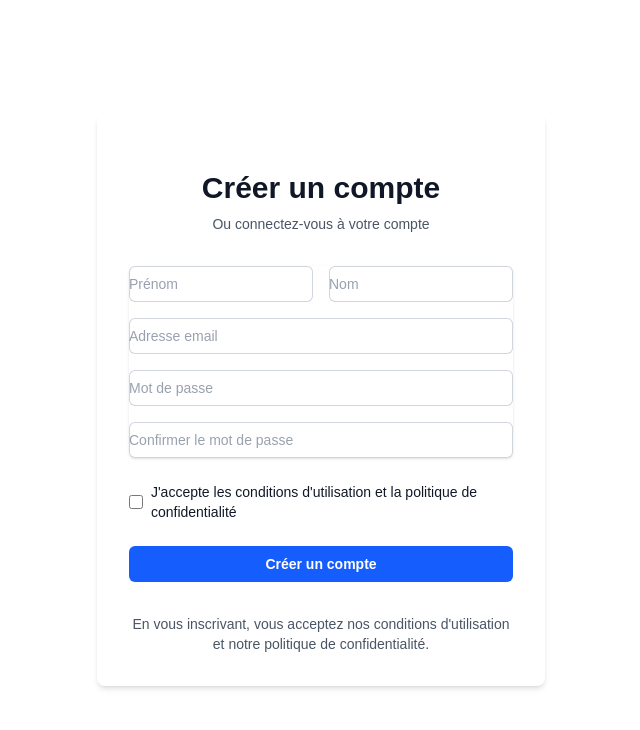
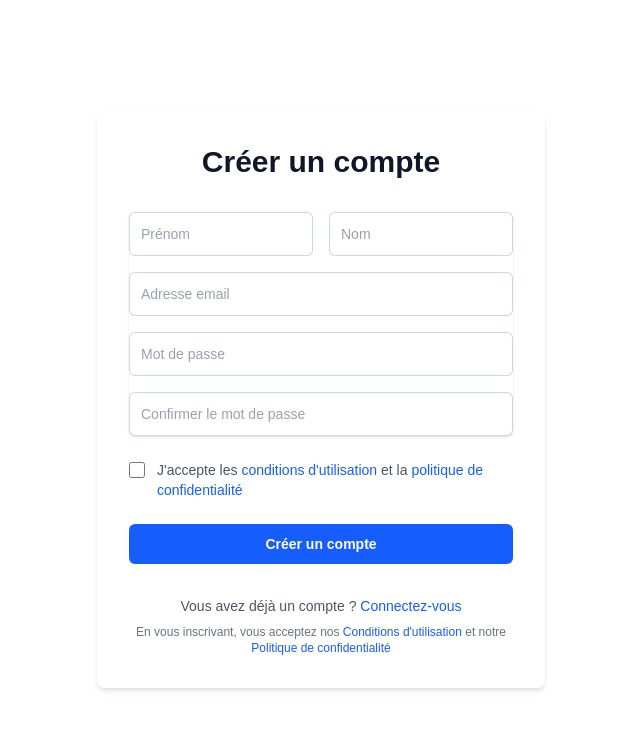
Before and after one commit to REMSofram/rdcoaching, a Next.js app: page /auth/signup in a window 1280 px wide. Shown: the top 730 px of the page, without its empty margins (319-959 px from the left). Built offline with nearby package versions, Linux system fonts and the light colour scheme; no server answers.

Commit message:
new login changes

```diff
--- a/src/app/auth/callback/route.ts
+++ b/src/app/auth/callback/route.ts
@@ -20,6 +20,11 @@ export async function GET(request: Request) {
         return NextResponse.redirect(new URL('/coach/dashboard', request.url));
       }
 
+      // Si un paramètre next est fourni, l'utiliser pour la redirection
+      if (next && next !== '/onboarding') {
+        return NextResponse.redirect(new URL(next, request.url));
+      }
+
       // Pour les non-coachs, vérifier l'état d'onboarding
       const { data: profile } = await supabase
         .from('profiles')
--- a/src/app/auth/login/page.tsx
+++ b/src/app/auth/login/page.tsx
@@ -8,10 +8,9 @@ import Link from 'next/link';
 export default function LoginPage() {
   const [email, setEmail] = useState('');
   const [password, setPassword] = useState('');
-  const [isMagicLinkSent, setIsMagicLinkSent] = useState(false);
   const [isLoading, setIsLoading] = useState(false);
   const [error, setError] = useState<string | null>(null);
-  const { signIn, signInWithMagicLink } = useAuth();
+  const { signIn } = useAuth();
   const router = useRouter();
   const searchParams = useSearchParams();
 
@@ -38,53 +37,13 @@ export default function LoginPage() {
     }
   };
 
-  const handleMagicLink = async (e: React.MouseEvent) => {
-    e.preventDefault();
-    if (!email) {
-      setError('Veuillez entrer votre email');
-      return;
-    }
 
-    setIsLoading(true);
-    setError(null);
-
-    try {
-      const { error } = await signInWithMagicLink(email);
-      if (error) throw error;
-      setIsMagicLinkSent(true);
-    } catch (err: any) {
-      setError(err.message || 'Une erreur est survenue');
-    } finally {
-      setIsLoading(false);
-    }
-  };
-
-  if (isMagicLinkSent) {
-    return (
-      <div className="flex min-h-screen flex-col items-center justify-center p-4">
-        <div className="w-full max-w-md space-y-8 rounded-lg bg-white p-8 shadow-md">
-          <div className="text-center">
-            <h2 className="mt-6 text-3xl font-bold text-gray-900">Lien magique envoyé !</h2>
-            <p className="mt-2 text-sm text-gray-600">
-              Vérifiez votre boîte mail et cliquez sur le lien reçu pour vous connecter.
-            </p>
-          </div>
-        </div>
-      </div>
-    );
-  }
 
   return (
     <div className="flex min-h-screen flex-col items-center justify-center p-4">
       <div className="w-full max-w-md space-y-8 rounded-lg bg-white p-8 shadow-md">
         <div className="text-center">
-          <h2 className="mt-6 text-3xl font-bold text-gray-900">Connexion</h2>
-          <p className="mt-2 text-sm text-gray-600">
-            Ou{' '}
-            <Link href="/auth/signup" className="font-medium text-primary hover:text-primary/80">
-              créez un compte
-            </Link>
-          </p>
+          <h2 className="text-3xl font-bold text-gray-900">Connexion</h2>
         </div>
 
         {error && (
@@ -112,7 +71,7 @@ export default function LoginPage() {
                 type="email"
                 autoComplete="email"
                 required
-                className="relative block w-full rounded-md border-0 py-1.5 text-gray-900 ring-1 ring-inset ring-gray-300 placeholder:text-gray-400 focus:ring-2 focus:ring-inset focus:ring-primary sm:text-sm sm:leading-6"
+                className="relative block w-full rounded-md border-0 py-2.5 px-3 text-gray-900 ring-1 ring-inset ring-gray-300 placeholder:text-gray-400 focus:ring-2 focus:ring-inset focus:ring-primary sm:text-sm sm:leading-6"
                 placeholder="Adresse email"
                 value={email}
                 onChange={(e) => setEmail(e.target.value)}
@@ -128,7 +87,7 @@ export default function LoginPage() {
                 type="password"
                 autoComplete="current-password"
                 required
-                className="relative block w-full rounded-md border-0 py-1.5 text-gray-900 ring-1 ring-inset ring-gray-300 placeholder:text-gray-400 focus:ring-2 focus:ring-inset focus:ring-primary sm:text-sm sm:leading-6"
+                className="relative block w-full rounded-md border-0 py-2.5 px-3 text-gray-900 ring-1 ring-inset ring-gray-300 placeholder:text-gray-400 focus:ring-2 focus:ring-inset focus:ring-primary sm:text-sm sm:leading-6"
                 placeholder="Mot de passe"
                 value={password}
                 onChange={(e) => setPassword(e.target.value)}
@@ -150,7 +109,7 @@ export default function LoginPage() {
             </div>
 
             <div className="text-sm">
-              <a href="#" className="font-medium text-primary hover:text-primary/80">
+              <a href="#" className="font-medium text-blue-600 hover:text-blue-800 transition-colors duration-200">
                 Mot de passe oublié ?
               </a>
             </div>
@@ -168,24 +127,12 @@ export default function LoginPage() {
         </form>
 
         <div className="mt-6">
-          <div className="relative">
-            <div className="absolute inset-0 flex items-center">
-              <div className="w-full border-t border-gray-300" />
-            </div>
-            <div className="relative flex justify-center text-sm">
-              <span className="bg-white px-2 text-gray-500">Ou continuez avec</span>
-            </div>
-          </div>
-
-          <div className="mt-6">
-            <button
-              onClick={handleMagicLink}
-              disabled={isLoading}
-              className="group relative flex w-full justify-center rounded-md border border-gray-300 bg-white px-4 py-2 text-sm font-medium text-gray-700 hover:bg-gray-50 focus:outline-none focus:ring-2 focus:ring-primary focus:ring-offset-2 disabled:opacity-50"
-            >
-              <span>Lien magique</span>
-            </button>
-          </div>
+          <p className="text-center text-sm text-gray-600">
+            Pas encore de compte ?{' '}
+            <Link href="/auth/signup" className="font-medium text-blue-600 hover:text-blue-800 transition-colors duration-200">
+              Créer un compte
+            </Link>
+          </p>
         </div>
       </div>
     </div>
--- a/src/app/auth/signup/page.tsx
+++ b/src/app/auth/signup/page.tsx
@@ -93,13 +93,7 @@ export default function SignupPage() {
     <div className="flex min-h-screen flex-col items-center justify-center p-4">
       <div className="w-full max-w-md space-y-8 rounded-lg bg-white p-8 shadow-md">
         <div className="text-center">
-          <h2 className="mt-6 text-3xl font-bold text-gray-900">Créer un compte</h2>
-          <p className="mt-2 text-sm text-gray-600">
-            Ou{' '}
-            <Link href="/auth/login" className="font-medium text-primary hover:text-primary/80">
-              connectez-vous à votre compte
-            </Link>
-          </p>
+          <h2 className="text-3xl font-bold text-gray-900">Créer un compte</h2>
         </div>
 
         {error && (
@@ -128,7 +122,7 @@ export default function SignupPage() {
                   type="text"
                   autoComplete="given-name"
                   required
-                  className="relative block w-full rounded-md border-0 py-1.5 text-gray-900 ring-1 ring-inset ring-gray-300 placeholder:text-gray-400 focus:ring-2 focus:ring-inset focus:ring-primary sm:text-sm sm:leading-6"
+                  className="relative block w-full rounded-md border-0 py-2.5 px-3 text-gray-900 ring-1 ring-inset ring-gray-300 placeholder:text-gray-400 focus:ring-2 focus:ring-inset focus:ring-primary sm:text-sm sm:leading-6"
                   placeholder="Prénom"
                   value={firstName}
                   onChange={(e) => setFirstName(e.target.value)}
@@ -144,7 +138,7 @@ export default function SignupPage() {
                   type="text"
                   autoComplete="family-name"
                   required
-                  className="relative block w-full rounded-md border-0 py-1.5 text-gray-900 ring-1 ring-inset ring-gray-300 placeholder:text-gray-400 focus:ring-2 focus:ring-inset focus:ring-primary sm:text-sm sm:leading-6"
+                  className="relative block w-full rounded-md border-0 py-2.5 px-3 text-gray-900 ring-1 ring-inset ring-gray-300 placeholder:text-gray-400 focus:ring-2 focus:ring-inset focus:ring-primary sm:text-sm sm:leading-6"
                   placeholder="Nom"
                   value={lastName}
                   onChange={(e) => setLastName(e.target.value)}
@@ -153,16 +147,16 @@ export default function SignupPage() {
             </div>
 
             <div>
-              <label htmlFor="email-address" className="sr-only">
+              <label htmlFor="email" className="sr-only">
                 Adresse email
               </label>
               <input
-                id="email-address"
+                id="email"
                 name="email"
                 type="email"
                 autoComplete="email"
                 required
-                className="relative block w-full rounded-md border-0 py-1.5 text-gray-900 ring-1 ring-inset ring-gray-300 placeholder:text-gray-400 focus:ring-2 focus:ring-inset focus:ring-primary sm:text-sm sm:leading-6"
+                className="relative block w-full rounded-md border-0 py-2.5 px-3 text-gray-900 ring-1 ring-inset ring-gray-300 placeholder:text-gray-400 focus:ring-2 focus:ring-inset focus:ring-primary sm:text-sm sm:leading-6"
                 placeholder="Adresse email"
                 value={email}
                 onChange={(e) => setEmail(e.target.value)}
@@ -179,7 +173,7 @@ export default function SignupPage() {
                 type="password"
                 autoComplete="new-password"
                 required
-                className="relative block w-full rounded-md border-0 py-1.5 text-gray-900 ring-1 ring-inset ring-gray-300 placeholder:text-gray-400 focus:ring-2 focus:ring-inset focus:ring-primary sm:text-sm sm:leading-6"
+                className="relative block w-full rounded-md border-0 py-2.5 px-3 text-gray-900 ring-1 ring-inset ring-gray-300 placeholder:text-gray-400 focus:ring-2 focus:ring-inset focus:ring-primary sm:text-sm sm:leading-6"
                 placeholder="Mot de passe"
                 value={password}
                 onChange={(e) => setPassword(e.target.value)}
@@ -196,7 +190,7 @@ export default function SignupPage() {
                 type="password"
                 autoComplete="new-password"
                 required
-                className="relative block w-full rounded-md border-0 py-1.5 text-gray-900 ring-1 ring-inset ring-gray-300 placeholder:text-gray-400 focus:ring-2 focus:ring-inset focus:ring-primary sm:text-sm sm:leading-6"
+                className="relative block w-full rounded-md border-0 py-2.5 px-3 text-gray-900 ring-1 ring-inset ring-gray-300 placeholder:text-gray-400 focus:ring-2 focus:ring-inset focus:ring-primary sm:text-sm sm:leading-6"
                 placeholder="Confirmer le mot de passe"
                 value={confirmPassword}
                 onChange={(e) => setConfirmPassword(e.target.value)}
@@ -204,7 +198,8 @@ export default function SignupPage() {
             </div>
           </div>
 
-          <div className="flex items-center">
+          <div className="flex items-start">
+            <div className="flex items-center h-5">
               <input
                 id="terms"
                 name="terms"
@@ -212,33 +207,48 @@ export default function SignupPage() {
                 required
                 className="h-4 w-4 rounded border-gray-300 text-primary focus:ring-primary"
               />
-            <label htmlFor="terms" className="ml-2 block text-sm text-gray-900">
+            </div>
+            <div className="ml-3 text-sm">
+              <label htmlFor="terms" className="text-gray-600">
                 J'accepte les{' '}
-              <a href="#" className="font-medium text-primary hover:text-primary/80">
+                <a href="#" className="font-medium text-blue-600 hover:text-blue-800 transition-colors duration-200">
                   conditions d'utilisation
                 </a>{' '}
                 et la{' '}
-              <a href="#" className="font-medium text-primary hover:text-primary/80">
+                <a href="#" className="font-medium text-blue-600 hover:text-blue-800 transition-colors duration-200">
                   politique de confidentialité
                 </a>
               </label>
+            </div>
           </div>
 
           <div>
             <button
               type="submit"
               disabled={isLoading}
-              className="group relative flex w-full justify-center rounded-md bg-blue-600 px-3 py-2 text-sm font-semibold text-white hover:bg-blue-700 focus-visible:outline focus-visible:outline-2 focus-visible:outline-offset-2 focus-visible:outline-blue-600 disabled:opacity-50"
+              className="group relative flex w-full justify-center rounded-md bg-blue-600 px-3 py-2.5 text-sm font-semibold text-white hover:bg-blue-700 focus-visible:outline focus-visible:outline-2 focus-visible:outline-offset-2 focus-visible:outline-blue-600 disabled:opacity-50"
             >
               {isLoading ? 'Création du compte...' : 'Créer un compte'}
             </button>
           </div>
         </form>
 
-        <div className="text-center text-sm text-gray-600">
-          <p>
-            En vous inscrivant, vous acceptez nos conditions d'utilisation et notre politique de
-            confidentialité.
+        <div className="mt-6 text-center">
+          <p className="text-sm text-gray-600">
+            Vous avez déjà un compte ?{' '}
+            <Link href="/auth/login" className="font-medium text-blue-600 hover:text-blue-800 transition-colors duration-200">
+              Connectez-vous
+            </Link>
+          </p>
+          <p className="mt-2 text-xs text-gray-500">
+            En vous inscrivant, vous acceptez nos{' '}
+            <a href="#" className="font-medium text-blue-600 hover:text-blue-800 transition-colors duration-200">
+              Conditions d'utilisation
+            </a>{' '}
+            et notre{' '}
+            <a href="#" className="font-medium text-blue-600 hover:text-blue-800 transition-colors duration-200">
+              Politique de confidentialité
+            </a>
           </p>
         </div>
       </div>
--- a/src/contexts/AuthContext.tsx
+++ b/src/contexts/AuthContext.tsx
@@ -11,7 +11,6 @@ type AuthContextType = {
   isLoading: boolean;
   signIn: (email: string, password: string) => Promise<{ error: any }>;
   signUp: (email: string, password: string, userData: any) => Promise<{ error: any }>;
-  signInWithMagicLink: (email: string) => Promise<{ error: any }>;
   signOut: () => Promise<void>;
   updateProfile: (profileData: any) => Promise<{ error: any }>;
 };
@@ -169,16 +168,6 @@ export const AuthProvider = ({ children }: { children: ReactNode }) => {
     }
   };
 
-  const signInWithMagicLink = async (email: string) => {
-    const { error } = await supabase.auth.signInWithOtp({
-      email,
-      options: {
-        emailRedirectTo: `${window.location.origin}/auth/callback`,
-      },
-    });
-    return { error };
-  };
-
   const signOut = async () => {
     await supabase.auth.signOut();
     router.push('/auth/login');
@@ -238,7 +227,6 @@ export const AuthProvider = ({ children }: { children: ReactNode }) => {
     isLoading,
     signIn,
     signUp,
-    signInWithMagicLink,
     signOut,
     updateProfile,
   };
--- a/src/lib/supabase.ts
+++ b/src/lib/supabase.ts
@@ -1,19 +1,57 @@
 import { createBrowserClient } from '@supabase/ssr';
 
-export const createClient = () => {
-  return createBrowserClient(
-    process.env.NEXT_PUBLIC_SUPABASE_URL!,
-    process.env.NEXT_PUBLIC_SUPABASE_ANON_KEY!,
-    {
-      auth: {
-        autoRefreshToken: true,
-        persistSession: true,
-        detectSessionInUrl: true,
-        flowType: 'pkce',
-        debug: process.env.NODE_ENV === 'development'
-      }
-    }
-  );
+// Configuration de base pour Supabase
+const supabaseUrl = process.env.NEXT_PUBLIC_SUPABASE_URL!;
+const supabaseKey = process.env.NEXT_PUBLIC_SUPABASE_ANON_KEY!;
+
+// Création du client Supabase avec une configuration minimale
+// pour éviter les problèmes de typage
+const createClient = () => {
+  return createBrowserClient(supabaseUrl, supabaseKey, {
+    auth: {
+      autoRefreshToken: true,
+      persistSession: true,
+      detectSessionInUrl: true,
+      flowType: 'pkce',
+      debug: process.env.NODE_ENV === 'development',
+    },
+  });
 };
 
+// Export de l'instance Supabase
 export const supabase = createClient();
+
+// Fonction utilitaire pour gérer les erreurs d'authentification
+export const handleAuthError = (error: any) => {
+  console.error('Erreur d\'authentification:', error);
+
+  // Si le token est invalide ou expiré, on déconnecte l'utilisateur
+  if (error?.message?.includes('Invalid token') ||
+      error?.message?.includes('Token expired') ||
+      error?.status === 401) {
+    supabase.auth.signOut()
+      .then(() => {
+        // Supprimer manuellement les cookies si nécessaire
+        if (typeof document !== 'undefined') {
+          document.cookie = 'sb-access-token=; Path=/; Expires=Thu, 01 Jan 1970 00:00:01 GMT;';
+          document.cookie = 'sb-refresh-token=; Path=/; Expires=Thu, 01 Jan 1970 00:00:01 GMT;';
+        }
+      })
+      .catch(err => {
+        console.error('Erreur lors de la déconnexion:', err);
+      });
+  }
+
+  return error;
+};
+
+// Fonction pour vérifier si l'utilisateur est authentifié
+export const isAuthenticated = async () => {
+  try {
+    const { data: { session } } = await supabase.auth.getSession();
+    return !!session;
+  } catch (error) {
+    console.error('Erreur lors de la vérification de l\'authentification:', error);
+    return false;
+  }
+};
```
Lines whose indentation alone changed are shown as unchanged.
